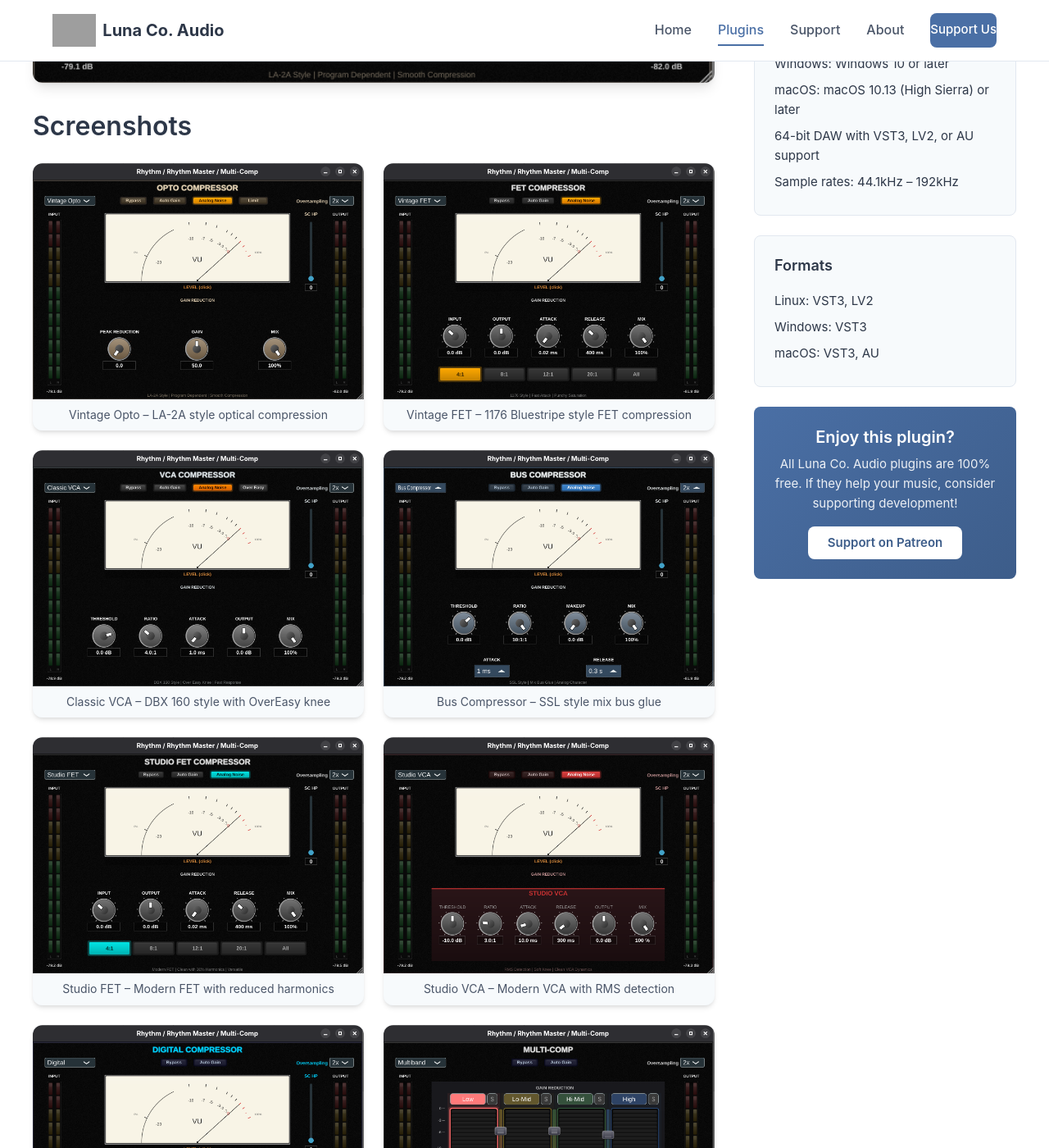
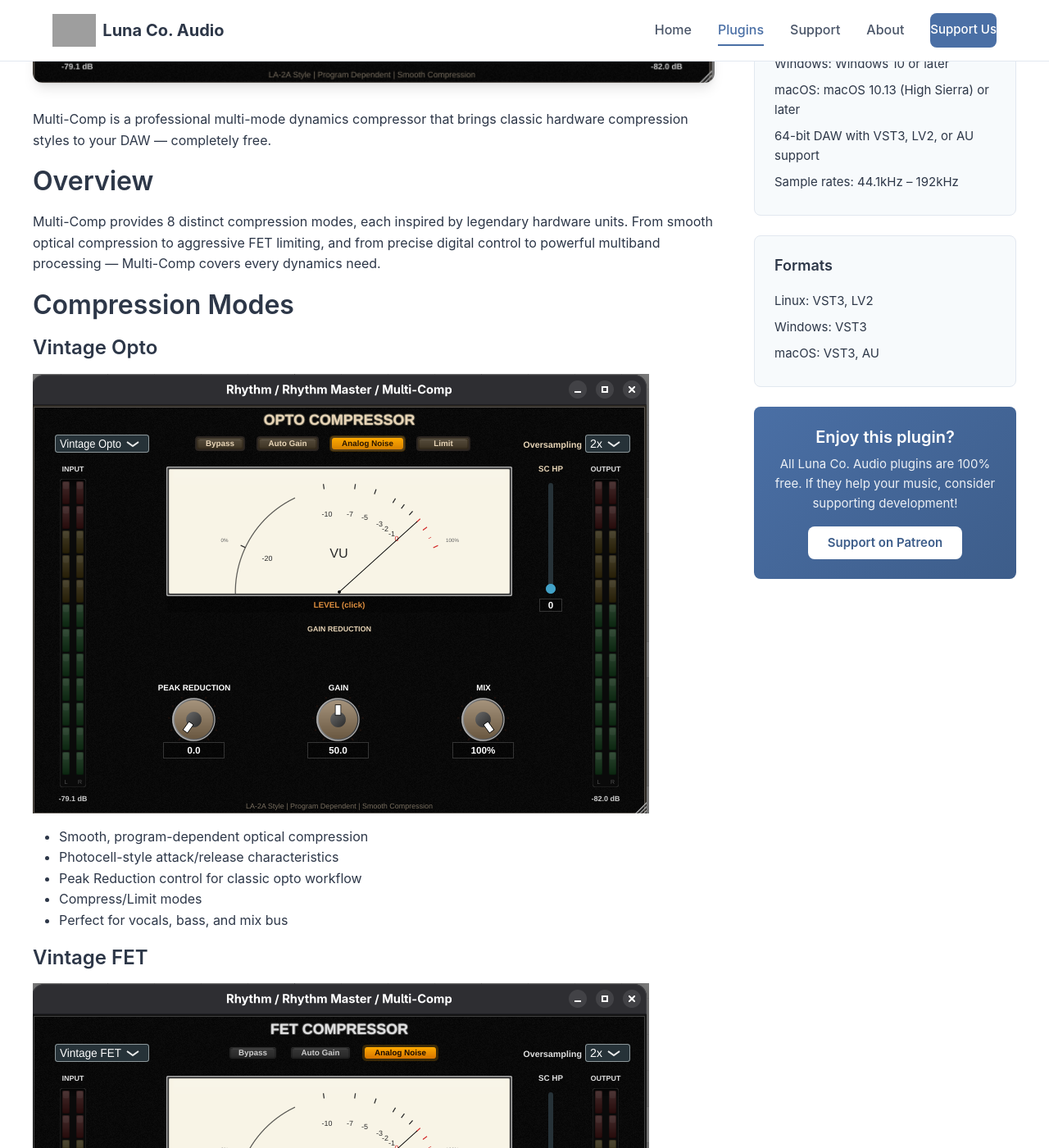
Before and after one commit to dusk-audio/dusk-audio.github.io, a Jekyll site: the page built from _plugins/multi-comp.md, in a window 1280 px wide and 1400 px high, scrolled down 846 px. Shown: the whole window at 82% size. Built offline with Jekyll 4.4.1, drawn with Linux system fonts in a browser that asks for light colours; some of the changed text lies outside the part shown; grey boxes are pictures that could not be loaded.

Commit message:
Update Multi-Comp page: inline images and remove brand names
- Place screenshots inline after each compression mode heading
- Remove gallery in favor of inline markdown images
- Remove trademarked brand names (SSL, DBX, LA-2A, 1176, etc.)
- Keep generic descriptions (Vintage Opto, Classic VCA, etc.)
- Update preset names to remove brand references
- Remove disclaimer about hardware manufacturers

```diff
--- a/_plugins/multi-comp.md
+++ b/_plugins/multi-comp.md
@@ -7,39 +7,13 @@
 version: "1.0.0"
 screenshot: /assets/images/plugins/multi-comp/vintage-opto.png
 
-gallery:
-  - src: /assets/images/plugins/multi-comp/vintage-opto.png
-    alt: Vintage Opto mode - LA-2A style compression
-    caption: "Vintage Opto – LA-2A style optical compression"
-  - src: /assets/images/plugins/multi-comp/vintage-fet.png
-    alt: Vintage FET mode - 1176 style compression
-    caption: "Vintage FET – 1176 Bluestripe style FET compression"
-  - src: /assets/images/plugins/multi-comp/classic-vca.png
-    alt: Classic VCA mode - DBX 160 style compression
-    caption: "Classic VCA – DBX 160 style with OverEasy knee"
-  - src: /assets/images/plugins/multi-comp/bus-compressor.png
-    alt: Bus Compressor mode - SSL style mix bus compression
-    caption: "Bus Compressor – SSL style mix bus glue"
-  - src: /assets/images/plugins/multi-comp/studio-fet.png
-    alt: Studio FET mode - Modern FET compression
-    caption: "Studio FET – Modern FET with reduced harmonics"
-  - src: /assets/images/plugins/multi-comp/studio-vca.png
-    alt: Studio VCA mode - Modern VCA compression
-    caption: "Studio VCA – Modern VCA with RMS detection"
-  - src: /assets/images/plugins/multi-comp/digital.png
-    alt: Digital mode - Transparent compression
-    caption: "Digital – Transparent, precise compression"
-  - src: /assets/images/plugins/multi-comp/multiband.png
-    alt: Multiband mode - 4-band multiband compression
-    caption: "Multiband – 4-band multiband compression"
-
 features:
   - 8 compression modes (Vintage Opto, Vintage FET, Classic VCA, Bus, Studio FET, Studio VCA, Digital, Multiband)
   - 4-band multiband compression with adjustable crossovers
-  - LA-2A style optical compression with program-dependent release
-  - 1176 FET compression with All-Buttons mode
-  - SSL Bus compressor emulation with Auto Release
-  - DBX 160 VCA with OverEasy soft knee
+  - Smooth optical compression with program-dependent release
+  - FET compression with All-Buttons mode
+  - Bus compressor emulation with Auto Release
+  - VCA compression with soft knee option
   - Hardware-accurate transformer emulation with authentic HF rolloff
   - Analog noise toggle (-80dB floor for authentic character)
   - Per-band solo buttons and gain reduction meters (Multiband mode)
@@ -73,54 +47,78 @@
 
 ## Overview
 
-Multi-Comp provides 8 distinct compression modes, each modeled after legendary hardware units. From smooth optical compression to aggressive FET limiting, and from precise digital control to powerful multiband processing — Multi-Comp covers every dynamics need.
+Multi-Comp provides 8 distinct compression modes, each inspired by legendary hardware units. From smooth optical compression to aggressive FET limiting, and from precise digital control to powerful multiband processing — Multi-Comp covers every dynamics need.
 
 ## Compression Modes
 
-### Vintage Opto (LA-2A Style)
+### Vintage Opto
+
+![Vintage Opto mode](/assets/images/plugins/multi-comp/vintage-opto.png)
+
 - Smooth, program-dependent optical compression
 - Photocell-style attack/release characteristics
-- Peak Reduction control for authentic LA-2A workflow
+- Peak Reduction control for classic opto workflow
 - Compress/Limit modes
 - Perfect for vocals, bass, and mix bus
 
-### Vintage FET (1176 Bluestripe Style)
+### Vintage FET
+
+![Vintage FET mode](/assets/images/plugins/multi-comp/vintage-fet.png)
+
 - Aggressive, punchy FET compression
 - Classic ratio buttons: 4:1, 8:1, 12:1, 20:1
 - **All-Buttons mode** for the famous "British Mode" distortion
 - Ultra-fast attack times (20μs minimum)
 - Authentic transistor saturation
 
-### Classic VCA (DBX 160 Style)
+### Classic VCA
+
+![Classic VCA mode](/assets/images/plugins/multi-comp/classic-vca.png)
+
 - Fast, precise VCA compression
-- OverEasy™-style soft knee
+- Soft knee option for gentle compression
 - Clean, transparent compression
 - Excellent for drums and percussion
 
-### Bus Compressor (SSL Style)
+### Bus Compressor
+
+![Bus Compressor mode](/assets/images/plugins/multi-comp/bus-compressor.png)
+
 - Stepped attack times (0.1 to 30ms)
 - Stepped release with Auto mode
 - Classic mix bus "glue"
 - 2:1 to 10:1 ratio range
 
-### Studio FET (1176 Blackface Style)
+### Studio FET
+
+![Studio FET mode](/assets/images/plugins/multi-comp/studio-fet.png)
+
 - Cleaner FET with 30% of Vintage harmonics
 - Modern FET sound with less coloration
 - Same fast attack characteristics
 
-### Studio VCA (Modern Style)
+### Studio VCA
+
+![Studio VCA mode](/assets/images/plugins/multi-comp/studio-vca.png)
+
 - Modern VCA with RMS detection
 - Soft knee option
 - Ultra-clean compression
 - Great for mastering
 
 ### Digital
+
+![Digital mode](/assets/images/plugins/multi-comp/digital.png)
+
 - Transparent, precise compression
 - No coloration or saturation
 - Perfect for surgical dynamics control
 - Ideal for reference monitoring
 
 ### Multiband
+
+![Multiband mode](/assets/images/plugins/multi-comp/multiband.png)
+
 - **4 frequency bands** (Low, Lo-Mid, Hi-Mid, High)
 - Adjustable crossover frequencies
 - Per-band threshold, ratio, attack, release, makeup
@@ -136,16 +134,16 @@
 
 | Mode | Input Transformer | Output Transformer |
 |------|-------------------|-------------------|
-| Vintage Opto (LA-2A) | 18kHz rolloff | 16kHz rolloff |
-| Vintage FET (1176) | 20kHz rolloff | 22kHz rolloff |
-| Bus (SSL) | 22kHz rolloff | 24kHz rolloff |
+| Vintage Opto | 18kHz rolloff | 16kHz rolloff |
+| Vintage FET | 20kHz rolloff | 22kHz rolloff |
+| Bus | 22kHz rolloff | 24kHz rolloff |
 | VCA/Digital | None (transparent) | None (transparent) |
 
 ### Analog Noise
 Toggle the "Analog Noise" button to add subtle -80dB analog noise floor, matching the authentic character of hardware units. Disable for completely silent digital behavior.
 
 ### Tube and Saturation
-- LA-2A mode includes tube stage modeling (12AX7/12BH7)
+- Opto mode includes tube stage modeling
 - FET mode captures the characteristic transistor saturation
 - All analog modes include harmonic generation based on hardware measurements
 
@@ -155,17 +153,17 @@
 
 | Preset | Mode | Description |
 |--------|------|-------------|
-| Smooth Opto Vocal | Opto | Classic LA-2A vocal sound |
-| Vocal Presence (1176) | FET | "Dr. Pepper" 10-2-4 setting |
+| Smooth Opto Vocal | Opto | Classic optical vocal sound |
+| Vocal Presence | FET | Punchy vocal presence |
 | Modern Pop Control | Studio FET | Fast, modern vocal control |
-| Classic Drum Glue | Bus | London SSL drum bus |
+| Classic Drum Glue | Bus | Drum bus glue |
 | Room Nuke (FET All) | FET | All-buttons room destruction |
 | Snare Snap | VCA | Punchy snare enhancement |
 | Rock Bass Anchor | FET | Solid bass foundation |
-| Vintage Pinned Bass | Opto | James Jamerson style |
+| Vintage Pinned Bass | Opto | Classic bass compression |
 | Acoustic Strum Tamer | Studio VCA | Clean acoustic control |
 | Funk Rhythm Guitar | FET | Funky rhythm pumping |
-| SSL-Style Glue | Bus | Classic mix bus glue |
+| Bus Glue | Bus | Classic mix bus glue |
 | Gentle Master | Studio VCA | Transparent mastering |
 | EDM Pump (115-130 BPM) | FET | Sidechain-style pumping |
 
@@ -228,7 +226,3 @@
 ## Open Source
 
 Multi-Comp is open source under GPL-2.0. View the source, report issues, or contribute on [GitHub](https://github.com/luna-co-software/plugins).
-
----
-
-*Disclaimer: This is an independent emulation inspired by classic hardware compressors. Product names are trademarks of their respective owners. This project is not affiliated with or endorsed by any hardware manufacturer.*
```
